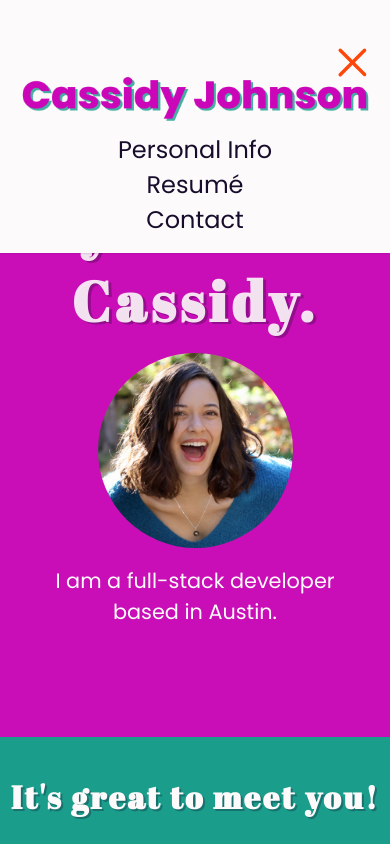
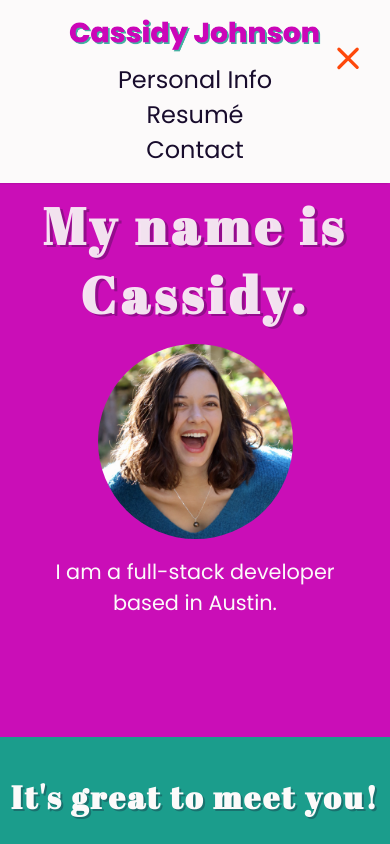
Before and after one commit to cassidyrose56/CassidyIsCoding, a React app: page / in a window 390 px wide. Both pictures are taken after a click on the button 355 px from the left and 67 px from the top of the page. Shown: the top 844 px of the page. Built offline with nearby package versions, Linux system fonts and the light colour scheme; some icons are missing.

Commit message:
hopefully fixed navmenu on mobile problem

```diff
--- a/client/src/components/navbarComponents/MenuToggle.js
+++ b/client/src/components/navbarComponents/MenuToggle.js
@@ -1,12 +1,13 @@
 import React, { useState, useRef } from "react";
 import { motion } from "framer-motion";
+import { useMediaQuery } from 'react-responsive';
 import '../../styles/navbar.scss'
 
 const Path = (props) => (
     <motion.path
         fill="transparent"
         strokeLinecap="round"
-        strokeWidth="2"
+        strokeWidth="2.5"
         {...props}
     />
 );
@@ -14,6 +15,9 @@ const Path = (props) => (
 const transition = { duration: 0.3 };
 
 const MenuToggle = ({ isOpen, toggle }) => {
+
+    const isDesktop = useMediaQuery({ query: '(min-width: 850px), { deviceWidth: 1600 }' });
+    const isMobile = useMediaQuery({ query: '(max-width: 850px)' });
 
     const outsideClick = (ref) => {
         useEffect(() => {
@@ -31,6 +35,7 @@ const MenuToggle = ({ isOpen, toggle }) => {
 
     return (
         <button id='menu-btn' aria-label='menu' aria-expanded={isOpen} aria-controls='menu-container' onClick={toggle}>
+            {isDesktop &&
                 <svg id='menu-svg' width="40" height="40" viewBox="0 0 23 23" >
                     <Path
                         animate={isOpen ? "open" : "closed"}
@@ -63,6 +68,42 @@ const MenuToggle = ({ isOpen, toggle }) => {
 
                     />
                 </svg>
+            }
+            {isMobile &&
+                <svg id='menu-svg' width="30" height="30" viewBox="0 0 23 23" >
+                    <Path
+                        animate={isOpen ? "open" : "closed"}
+                        initial={false}
+                        variants={{
+                            closed: { d: "M 2 2.5 L 20 2.5", stroke: "#FCFAFA" },
+                            open: { d: "M 3 16.5 L 17 2.5", stroke: "#FE480B" },
+                        }}
+                        transition={transition}
+                    />
+                    <Path
+                        d="M 2 9.423 L 20 9.423"
+                        stroke="#FCFAFA"
+                        animate={isOpen ? "open" : "closed"}
+                        initial={false}
+                        variants={{
+                            closed: { opacity: 1 },
+                            open: { opacity: 0 },
+                        }}
+                        transition={transition}
+                    />
+                    <Path
+                        animate={isOpen ? "open" : "closed"}
+                        initial={false}
+                        variants={{
+                            closed: { d: "M 2 16.346 L 20 16.346", stroke: "#FCFAFA" },
+                            open: { d: "M 3 2.5 L 17 16.346", stroke: "#FE480B" },
+                        }}
+                        transition={transition}
+
+                    />
+                </svg>
+            }
+
         </button>
     )
 };
--- a/client/src/styles/home.scss
+++ b/client/src/styles/home.scss
@@ -105,7 +105,7 @@
     }
 
     #hello {
-        font-size: 3.5rem;
+        font-size: 3.2rem;
         text-align: center;
         margin-bottom: 5%;
         min-width: 330px;
--- a/client/src/styles/navbar.scss
+++ b/client/src/styles/navbar.scss
@@ -4,7 +4,7 @@
     position: sticky;
     top: 0px;
     z-index: 1;
-    height: 0px;
+    height: 0;
     width: 57px;
     margin-left: auto;
     margin-right: 1%;
@@ -94,7 +94,7 @@
         box-shadow: -2px 0 2px rgba($black, 0.3);
         border-bottom-left-radius: 0;
         padding: 0;
-        padding-top: 15%;
+        padding-top: 0.4%;
     }
 
     .nav-link {
@@ -102,8 +102,7 @@
     }
 
     #menu-name {
-        width: 90%;
-        text-align: end;
+        width: 65%;
     }
 
 }
```
Lines whose indentation alone changed are shown as unchanged.
